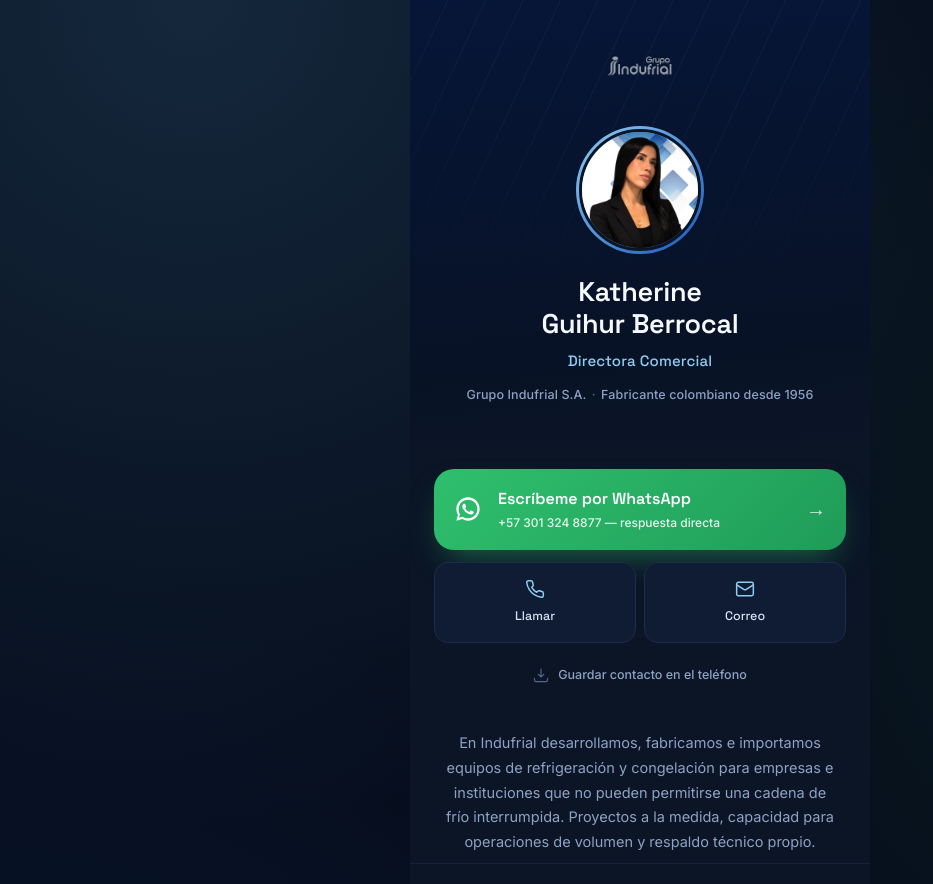
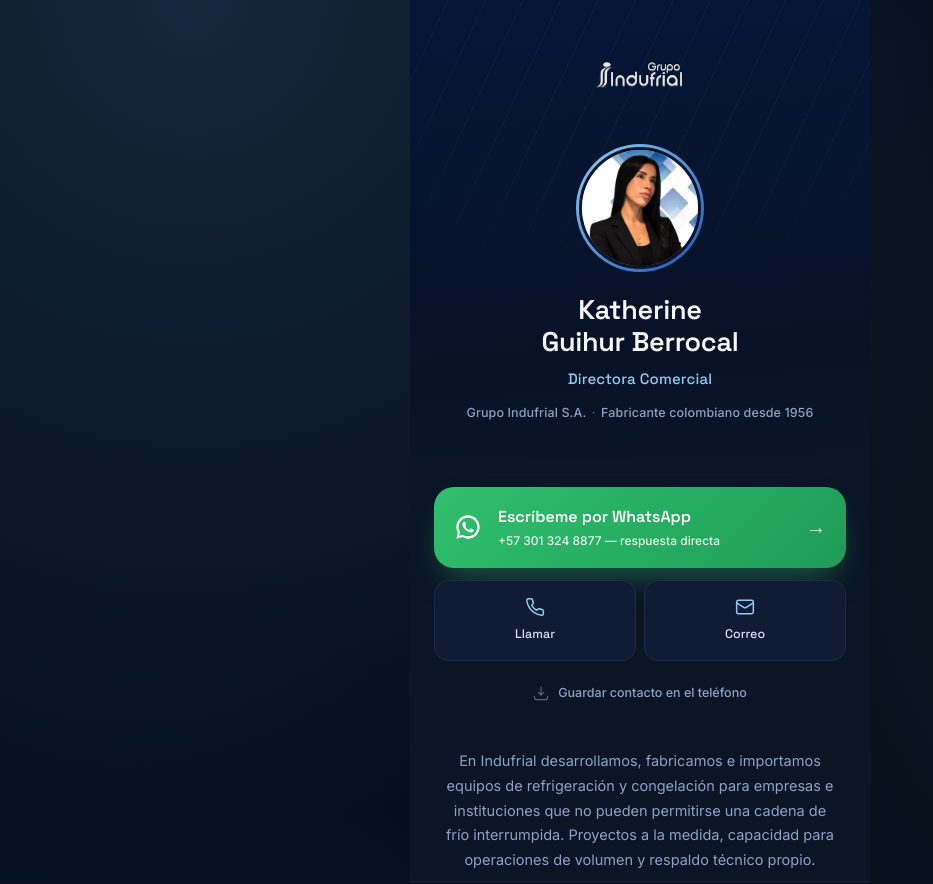
Before and after one commit to indufrial2026/vcard-katherine, a plain HTML site: page index.html in a window 1280 px wide. Shown: the top 884 px of the page, without its empty margins (0-933 px from the left). Drawn offline with Linux system fonts and the light colour scheme.

Commit message:
Update style.css

```diff
--- a/style.css
+++ b/style.css
@@ -103,8 +103,8 @@
 
 .identity__logo {
   display: block;
-  height: 52px;
-  opacity: 0.62;
+  height: 70px;
+  opacity: 0.90;
   filter:
     drop-shadow(0 -1px 0.5px rgba(0, 0, 0, 0.9))
     drop-shadow(0 1.5px 0.5px rgba(191, 227, 251, 0.5));
```
